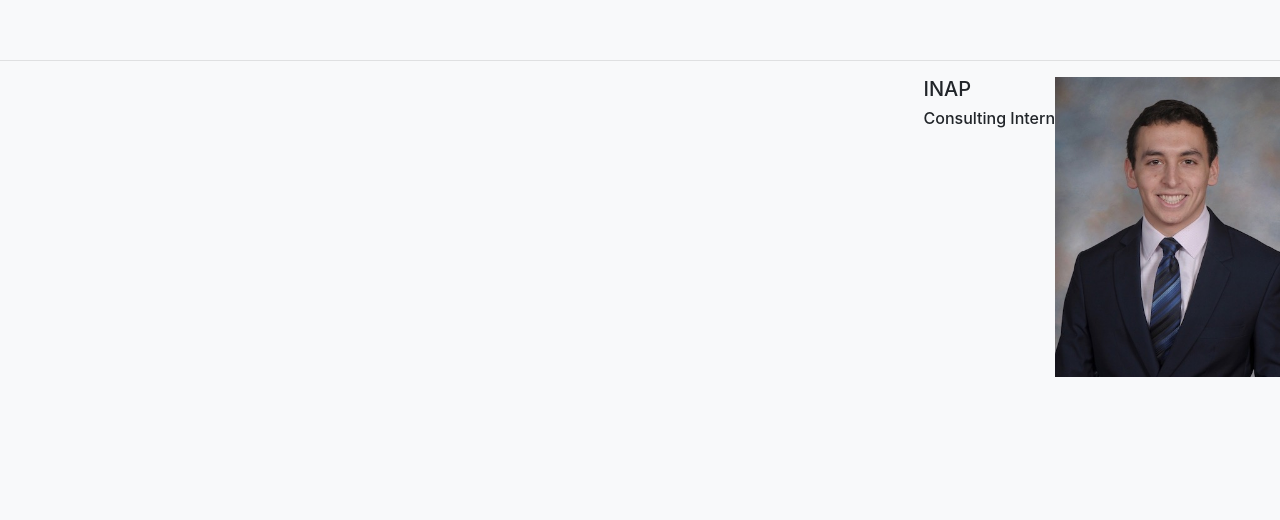
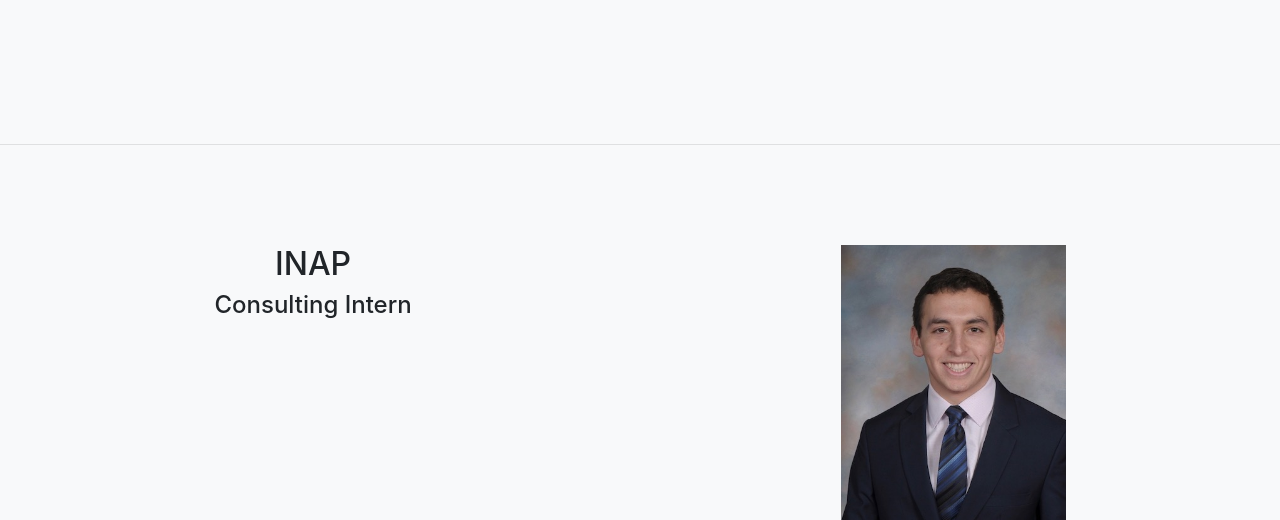
Before and after one commit to jacobmwise/jacob-wise-site, a React (Create React App) app: page /exp in a window 1280 px wide. Shown: the part 1524-2044 px from the top of the page. Built offline with nearby package versions, Linux system fonts and the light colour scheme.

Commit message:
fix display content component with scroll buttons

```diff
--- a/src/components/DisplayContent.js
+++ b/src/components/DisplayContent.js
@@ -10,12 +10,12 @@ class DisplayContent extends React.Component {
         let showSections = [];
 
         this.props.sections.forEach(item => {
-            showSections.push(<div key={item.props.name}><hr id={item.props.name} />{item}</div>);
+            showSections.push(<div key={item.props.name}><hr id={item.props.name} style={{marginBottom: '100px'}} />{item}</div>);
             scrollButtons.push(<button onClick={this.onClick} className="mx-1 btn btn-info border border-dark" key={item.props.name}>{item.props.name}</button>);
         });
 
         return (
-            <div>
+            <div className="text-center">
                 {scrollButtons}
 
                 {showSections}
--- a/src/components/subcomponents/Section.js
+++ b/src/components/subcomponents/Section.js
@@ -7,12 +7,12 @@ const Section = (props) => {
     }
 
     return (
-        <ScrollAnimation animateIn='fadeIn' animateOut="fadeOut" style={reverse ? {height: '100vh', display: 'flex', flexDirection: 'row-reverse'} : {height: '100vh', display: 'flex'} }>
+        <ScrollAnimation animateIn='fadeIn' animateOut="fadeOut" style={reverse ? {height: '100vh', display: 'flex', flexDirection: 'row-reverse', justifyContent: 'space-around'} : {height: '100vh', display: 'flex', justifyContent: 'space-around'} }>
             <img src={props.src} alt={props.name} style={{height: '300px'}} />
 
             <div>
-                <h5>{props.name}</h5>
-                <h6>{props.title}</h6>
+                <h2>{props.name}</h2>
+                <h4>{props.title}</h4>
             </div>
         </ScrollAnimation>
     );
```
